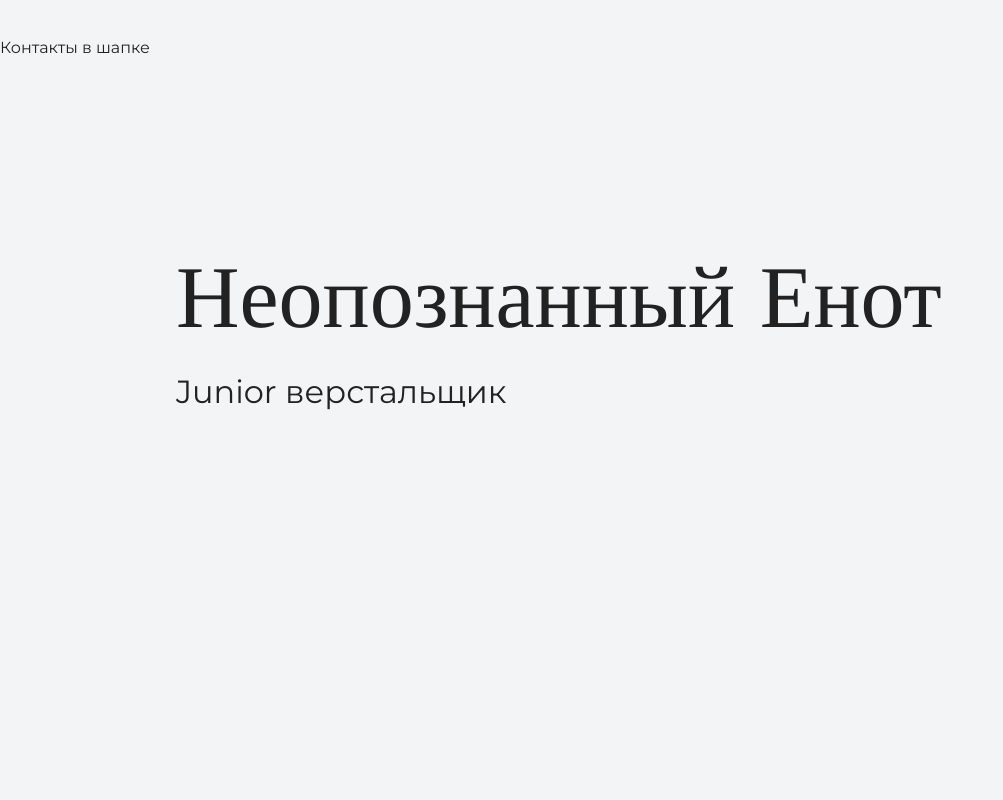
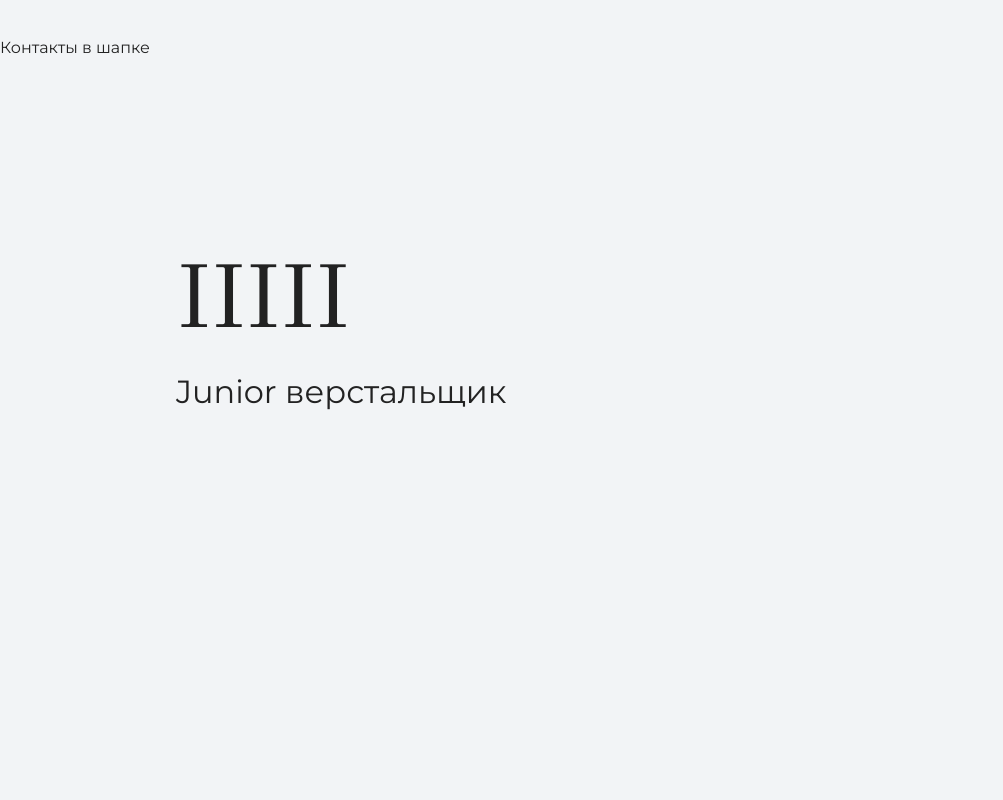
Before and after one commit to AlexHalkin/gh2, a plain HTML site: page index.html in a window 1280 px wide. Shown: the top 800 px of the page, without its empty margins (0-1003 px from the left). Drawn offline with nearby package versions, Linux system fonts and the light colour scheme.

Commit message:
меняет текст на главной странице

```diff
--- a/index.html
+++ b/index.html
@@ -13,7 +13,7 @@
     </header>
 <div class="container">
     <section class="hero-image">
-      <h1 class="heading">Неопознанный Енот</h1>
+      <h1 class="heading">IIIII</h1>
       <p>Junior верстальщик</p>
     </section>
 
```
